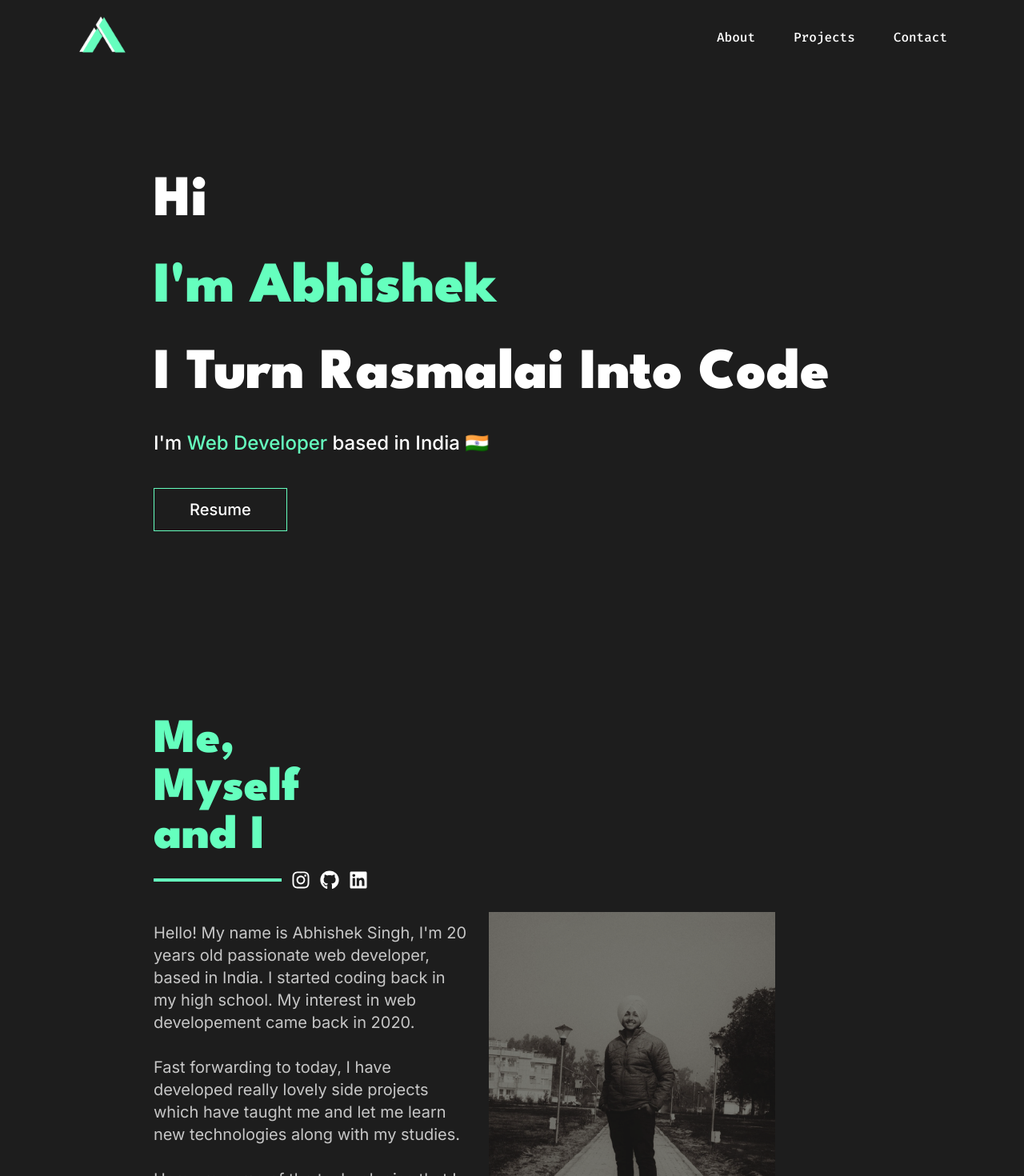
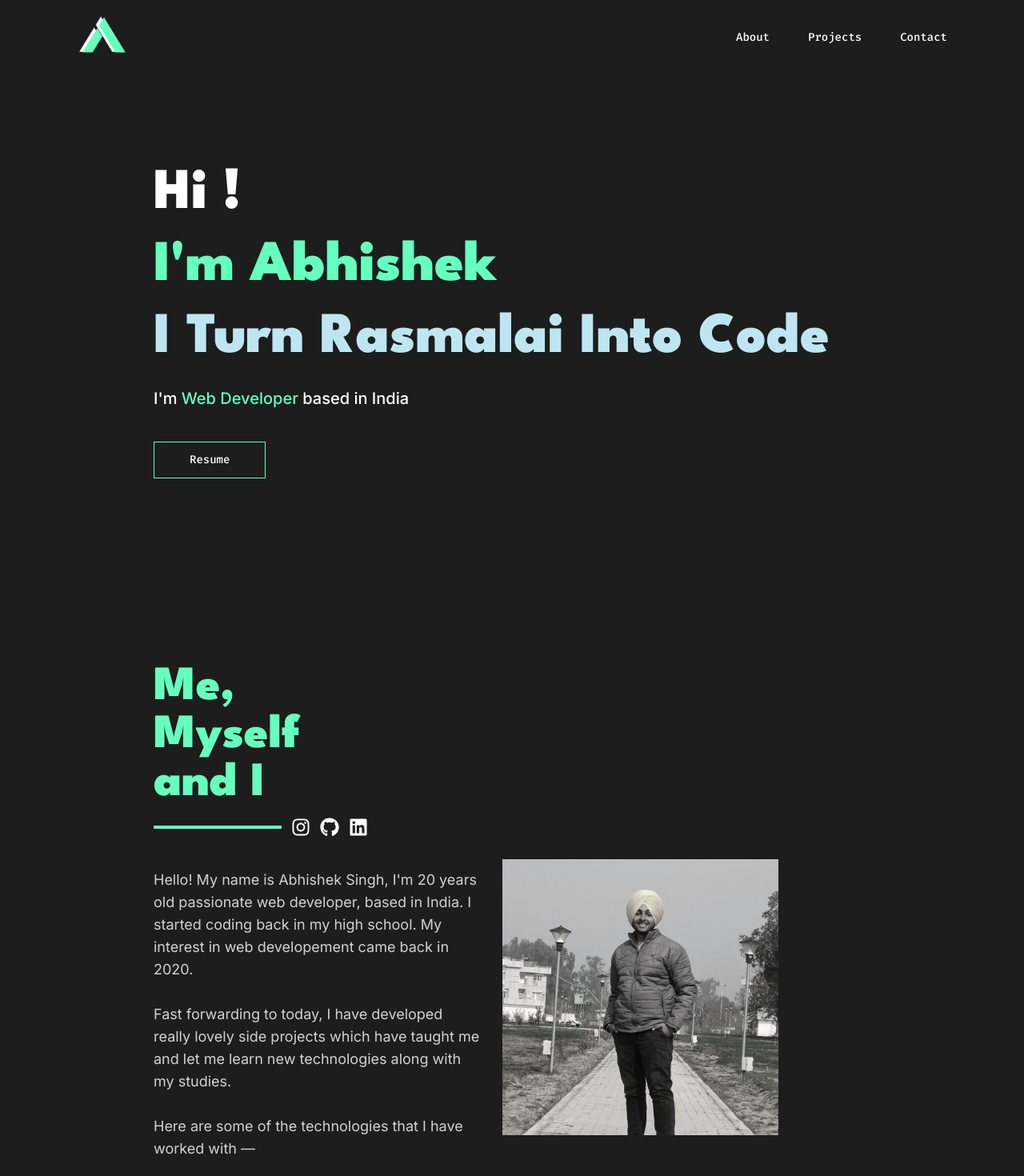
Before and after one commit to Abh1shekSingh/reactportfolio, a React (Create React App) app: page / in a window 1280 px wide. Shown: the top 1470 px of the page at 80% size. Built offline with nearby package versions, Linux system fonts and the light colour scheme; the HTML template or start-up script is replaced by a standard one.

Commit message:
Few Changes

```diff
--- a/src/components/About/About.js
+++ b/src/components/About/About.js
@@ -1,6 +1,6 @@
 import React from 'react'
 import {FaInstagram, FaGithub, FaLinkedin} from "react-icons/fa"
-import me from "../../assets/images/mee.png"
+import me from "../../assets/images/Me.png"
 const About = () => {
   return (
     <div id="about" className='container md:mx-auto pt-24 py-10 px-7 md:px-48 md:mt-24'>
@@ -13,7 +13,7 @@ const About = () => {
               <FaLinkedin className='text-2xl text-white' />
           </div>
           <div className='md:flex  md:gap-6 mx-auto pt-4'>
-             <p className='opacity-75 pt-6 md:w-1/2 text-subtext mx-auto text-md font-inter text-lg text-white leading-relaxed md:text-xl'>
+             <p className='text-white opacity-80 pt-6 md:w-1/2  mx-auto text-md font-inter text-white leading-relaxed md:text-lg'>
                 Hello! My name is <span >Abhishek Singh</span>, I&apos;m 20 years old passionate web developer,
                 based in India. I started coding back in my high school. My interest in
                 web developement came back in 2020.
--- a/src/components/Footer/Footer.js
+++ b/src/components/Footer/Footer.js
@@ -8,7 +8,7 @@ const Footer = () => {
           <span className='flex w-40 h-1 my-6 mr-auto ml-auto bg-green border-2 border-green'></span>
        </div>
        <div>
-          <p className='text-white opacity-75 text-lg md:text-xl md:px-80 '>Let's Connect & Talk. Though I&apos;m a university student, but, if you have any question or query, feel free ask.</p>
+          <p className='text-white opacity-75 text-lg md:text-lg md:px-80 '>Let's Connect & Talk. Though I&apos;m a university student, but, if you have any question or query, feel free ask.</p>
        </div>
        <div className='flex justify-center items-center text-white opacity-75 mt-8 '>
           <a href="mailto:abhinav210702@gmail.com"><button className='gap-2 flex items-center justify-center border py-2 px-4 border-green border-2 font-inter hover:bg-green md:text-xl font-bold transition-all '>Say hello</button></a>
--- a/src/components/Header/Header.js
+++ b/src/components/Header/Header.js
@@ -14,16 +14,16 @@ const Header = ({navbar, setNavbar}) => {
             <img src={logo} alt='logo' className='w-12 md:w-16'></img>
           </div>
           <div className='md:block hidden' >
-              <ul className='font-fira font-medium flex text-white gap-12'>
-                  <a href='#about'><li className='hover:text-green'>About</li></a>
+              <ul className='font-fira text-sm font-medium flex text-white gap-12'>
+                  <a href='#about'><li className='hover:text-green'> About</li></a>
                   <a href="#projects"><li className='hover:text-green'>Projects</li></a>
-                  <a href="#contact"><li className='hover:text-green'>Contact</li></a>
+                  <a href="#contact"><li className='hover:text-green'>Contact </li></a>
               </ul>
           </div>
           <div className='z-10 relative text-white md:hidden'>
               <GiHamburgerMenu onClick={handleClick} className='text-2xl' />
               <div className={`shadow-xl bg-green w-44 h-72 absolute right-6 top-8 flex justify-center items-center ${navbar ? 'visible' :'hidden'}`}>
-                <ul className='font-inter font-semibold flex flex-col gap-8'>
+                <ul className='font-inter  font-semibold flex flex-col gap-8'>
                 <a href='#about'><li>About</li></a>
                   <a href="#projects"><li>Projects</li></a>
                   <a href="#contact"><li>Contact</li></a>
--- a/src/components/Hero/Hero.js
+++ b/src/components/Hero/Hero.js
@@ -8,11 +8,11 @@ const Hero = () => {
     <>
       <Header setNavbar = {setNavbar} navbar ={navbar} />
 
-        <div className={`md:mt-16 ${navbar ? 'Hero' : null}`}>
-          <div className='py-10 px-10 md:px-48'>
-            <h1 className='font-league text-5xl leading-tight font-black text-white md:text-7xl md:leading-normal '>Hi <br></br> <span className='text-green'>I'm Abhishek</span> <br></br> I Turn Rasmalai Into Code</h1>
-            <p className='font-inter font-medium leading-8 text-white text-xl my-4 md:text-2xl'>I'm <span className='text-green'>Web Developer</span> based in India 🇮🇳</p>
-            <button className='bg-transparent mt-6 hover:bg-green text-xl text-white font-inter font-medium py-2 px-6 border border-green hover:border-transparent md:text-xl md:mt-6 md:px-11 md:py-3'>Resume</button>
+        <div className={`container md:mt-16 ${navbar ? 'Hero' : null}`}>
+          <div className='py-10 px-14 md:px-48'>
+            <h1 className='font-league text-5xl leading-tight font-black text-white md:text-7xl md:leading-tight'>Hi !<br></br> <span className='text-green'>I'm Abhishek</span> <br></br> <span className='text-light'>I Turn Rasmalai Into Code</span></h1>
+            <p className='font-inter font-medium leading-8 text-white text-xl my-4 md:text-xl'>I'm <span className='text-green'>Web Developer</span> based in India <span className='md:hidden'>🇮🇳</span></p>
+            <button className='transtition duration-300 bg-transparent mt-6 hover:bg-green text-xl text-white font-fira font-medium py-2 px-6 border border-green hover:border-transparent md:text-sm md:mt-6 md:px-11 md:py-3'>Resume</button>
           </div>
         </div>
     </>
--- a/src/components/Technologies/Technologies.js
+++ b/src/components/Technologies/Technologies.js
@@ -11,7 +11,7 @@ const Technologies = () => {
            <span className='flex w-40 h-1 my-6 bg-green border-2 border-green'></span>
         </div>
         <div className='md:w-1/2'>
-          <p className="text-white opacity-75 font-inter text-lg md:text-xl">
+          <p className="text-white opacity-75 font-inter text-lg md:text-lg">
             Started with some basics of HTML and CSS, now I have been
             working with some modern technologies to build my websites.
           </p>
--- a/src/index.css
+++ b/src/index.css
@@ -14,11 +14,11 @@ li{
     filter: blur(5px);
 }
 .myimage{
-    filter: brightness(50%);
+    filter: grayscale(90%);
     transition:.3s
 }
 .myimage:hover{
-    filter: none;
+    filter: grayscale(0);
 }
 
 .image{
--- a/tailwind.config.js
+++ b/tailwind.config.js
@@ -14,7 +14,8 @@ module.exports = {
       'dark' : '#1d1d1d',
       'white' : '#fff',
       'orange' : "#ffdc00",
-      'subtext' : "#fdfdfd"
+      'subtext' : "#fdfdfd",
+      'light': "#BDE6F1"
     }
   },
   plugins: [],
```
Also changed, not shown: src/assets/images/Me.png, src/assets/images/me.jpeg (added).
